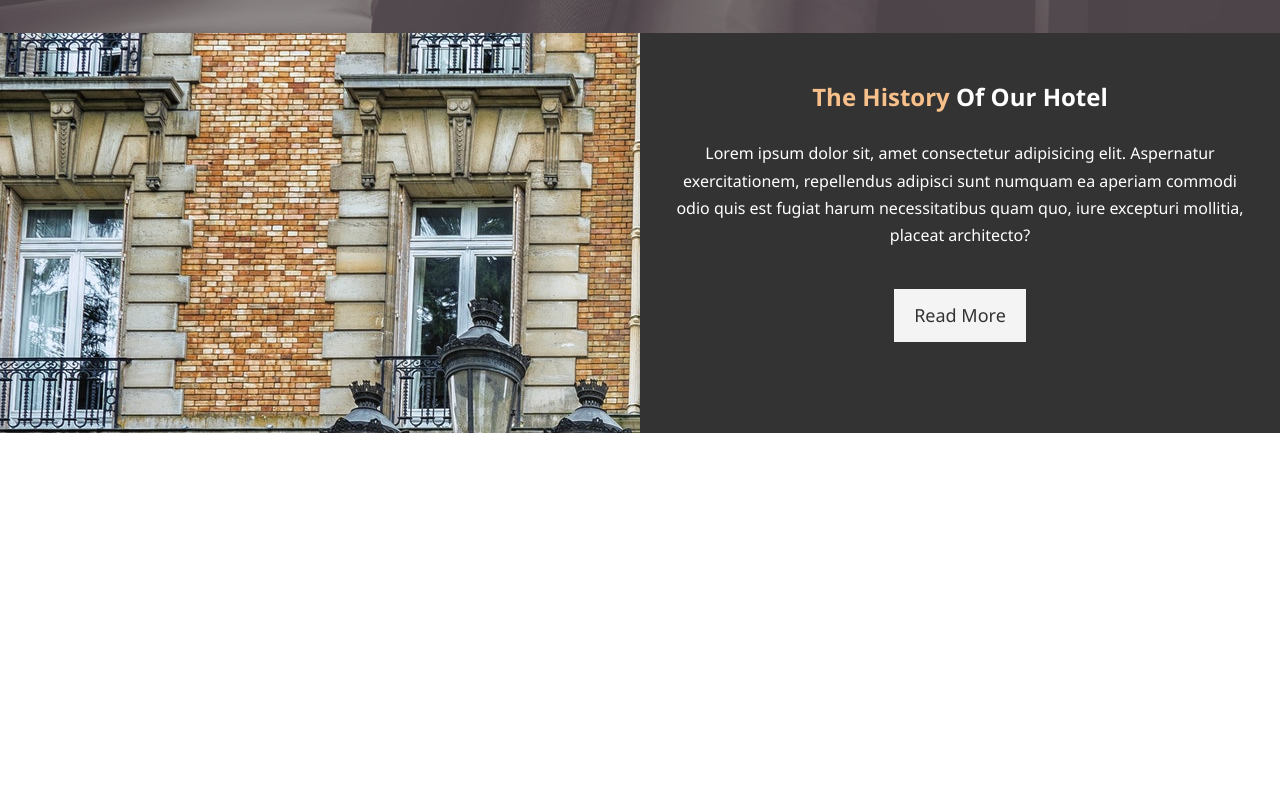
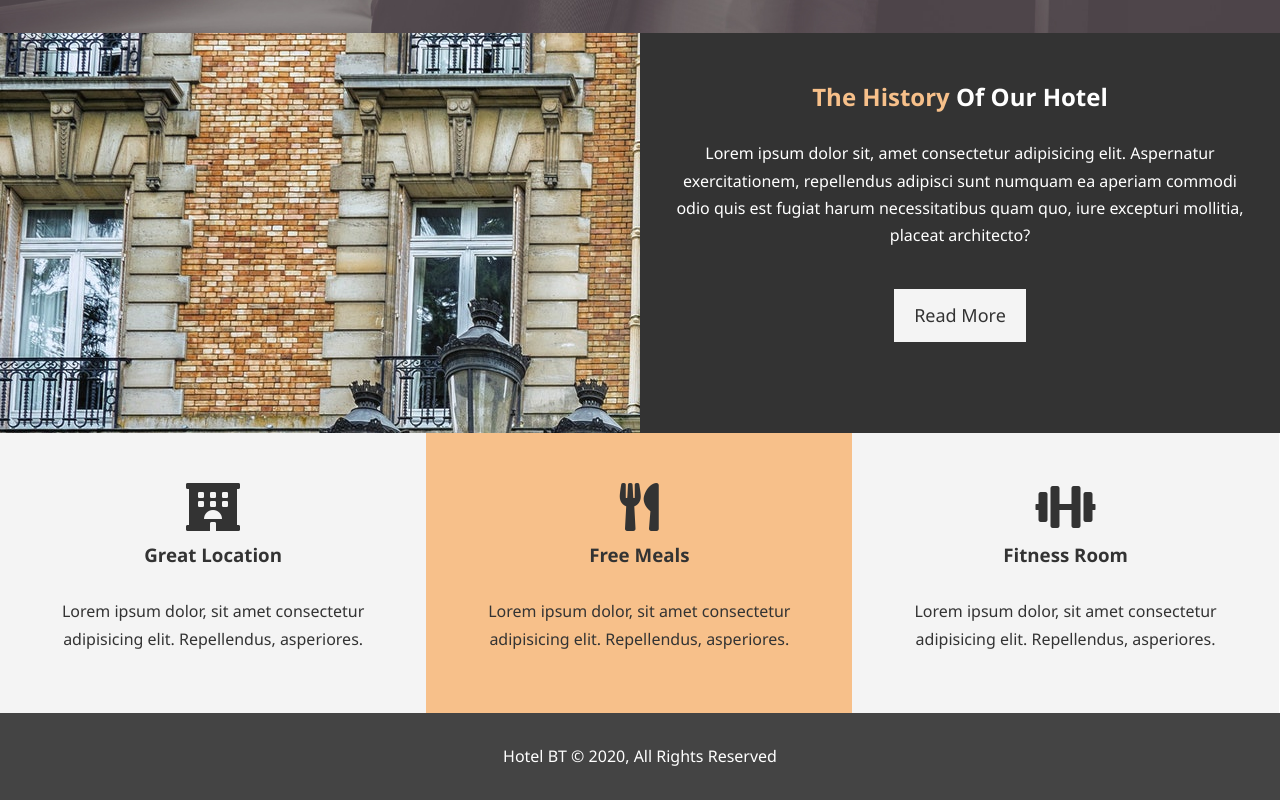
Before and after one commit to DaraTsvetanova/first-project-hotel-website, a plain HTML site: page index.html in a window 1280 px wide. Shown: the part 634-1434 px from the top of the page. Before the commit the page ends 1067 px from the top, so only its background shows below. Drawn offline with Linux system fonts and the light colour scheme.

Commit message:
add section and footer to the about page

```diff
--- a/css/style.css
+++ b/css/style.css
@@ -71,8 +71,12 @@ padding: 0 20px;
 }
 
 .bg-primary {
-  background: #333;
-  color: #f7c08a;
+  background: #f7c08a;
+  color: #333;
+}
+
+.clr {
+  clear: both;
 }
 
 /* Navbar */
@@ -158,3 +162,23 @@ padding: 0 20px;
 #home-info .info-content p {
   padding-bottom: 30px;
 }
+
+/* Features Section */
+.box {
+  float: left;
+  width: 33.3%;
+  padding: 50px;
+  text-align: center;
+}
+
+.box i {
+  margin-bottom: 10px;
+}
+
+/* Footer */
+#main-footer {
+text-align: center;
+background: #444;
+color: #fff;
+padding: 20px;
+}
--- a/index.html
+++ b/index.html
@@ -5,6 +5,7 @@
   <meta name="viewport" content="width=device-width, initial-scale=1.0">
   <meta name="description" content="Welcome to the most extraordinary Hotel in Boston Massachusetts">
   <meta name="keywords" content="hotel, boston hotel, new england hotel">
+  <link rel="stylesheet" href="https://use.fontawesome.com/releases/v5.6.1/css/all.css" integrity="sha384-gfdkjb5BdAXd+lj+gudLWI+BXq4IuLW5IT+brZEZsLFm++aCMlF1V92rMkPaX4PP" crossorigin="anonymous">
   <link rel="stylesheet" href="css/style.css">
   <title>Hotel BT| Welcome</title>
 </head>
@@ -41,5 +42,29 @@
       <a href="about.html" class="btn btn-light">Read More</a>
     </div>
   </section>
+
+  <section id="features">
+    <div class="box bg-light">
+      <i class="fas fa-hotel fa-3x"></i>
+      <h3>Great Location</h3>
+      <p>Lorem ipsum dolor, sit amet consectetur adipisicing elit. Repellendus, asperiores.</p>
+    </div>
+    <div class="box bg-primary">
+      <i class="fas fa-utensils fa-3x"></i>
+      <h3>Free Meals</h3>
+      <p>Lorem ipsum dolor, sit amet consectetur adipisicing elit. Repellendus, asperiores.</p>
+    </div>
+    <div class="box bg-light">
+      <i class="fas fa-dumbbell fa-3x"></i>
+      <h3>Fitness Room</h3>
+      <p>Lorem ipsum dolor, sit amet consectetur adipisicing elit. Repellendus, asperiores.</p>
+    </div>
+  </section>
+
+  <div class="clr"></div>
+
+  <footer id="main-footer">
+    <p>Hotel BT &copy; 2020, All Rights Reserved</p>
+  </footer>
 </body>
 </html>
```
Also changed, not shown: about.html (+30 -0 lines).
